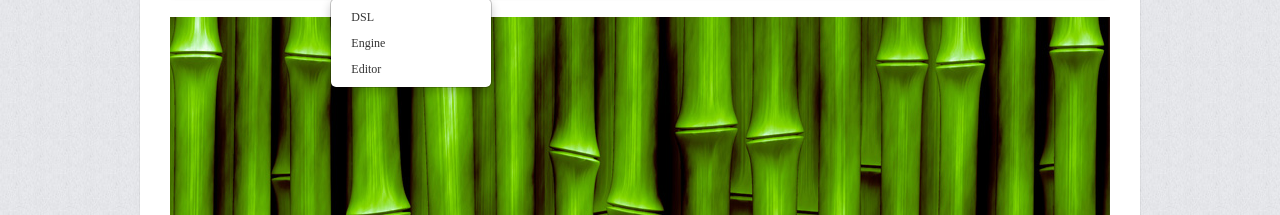
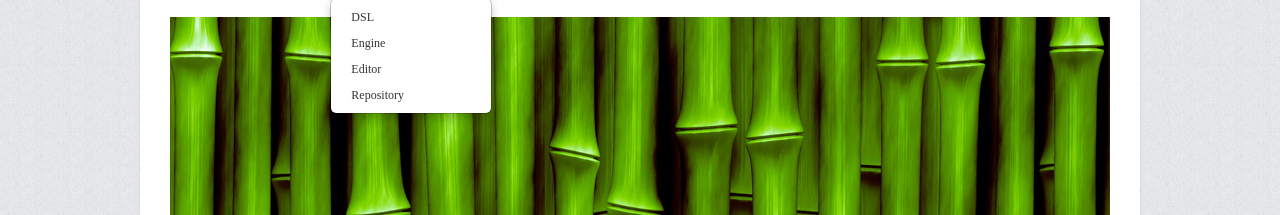
Before and after one commit to ngspipes/ngspipes.github.io, a plain HTML site: page index.html in a window 1280 px wide. Both pictures are taken after a click on the link "Development". Shown: the part 145-360 px from the top of the page. Drawn offline with Linux system fonts and the light colour scheme; a web font is replaced by a local one.

Commit message:
Add repository

```diff
--- a/index.html
+++ b/index.html
@@ -88,19 +88,23 @@
                   						<li><a href="#">DSL</a></li>
                   						<li><a href="#">Engine</a></li>
                   						<li><a href="#">Editor</a></li>
+                  						 <li><a href="#">Repository</a></li>
                 					</ul>
                 				</li>
                 				<li class="dropdown">
                 					<a href="#" class="dropdown-toggle" data-toggle="dropdown">Issues <b class="caret"></b></a>
                 					<ul class="dropdown-menu">
+
                   						<li><a href="#">DSL</a></li>
                   						<li><a href="#">Engine</a></li>
                   						<li><a href="#">Editor</a></li>
+                  						 <li><a href="#">Repository</a></li>
                 					</ul>
                 				</li>
               					<li class="dropdown">
                 					<a href="#" class="dropdown-toggle" data-toggle="dropdown">Documentation <b class="caret"></b></a>
                 					<ul class="dropdown-menu">
+                						<li><a href="https://github.com/ngspipes/tools/wiki">Repository tools</a></li>
                   						<li><a href="https://github.com/ngspipes/dsl/wiki">DSL</a></li>
                   						<li><a href="https://github.com/ngspipes/engine/wiki">Engine</a></li>
                   						<li><a href="https://github.com/ngspipes/editor/wiki">Editor</a></li>
```
